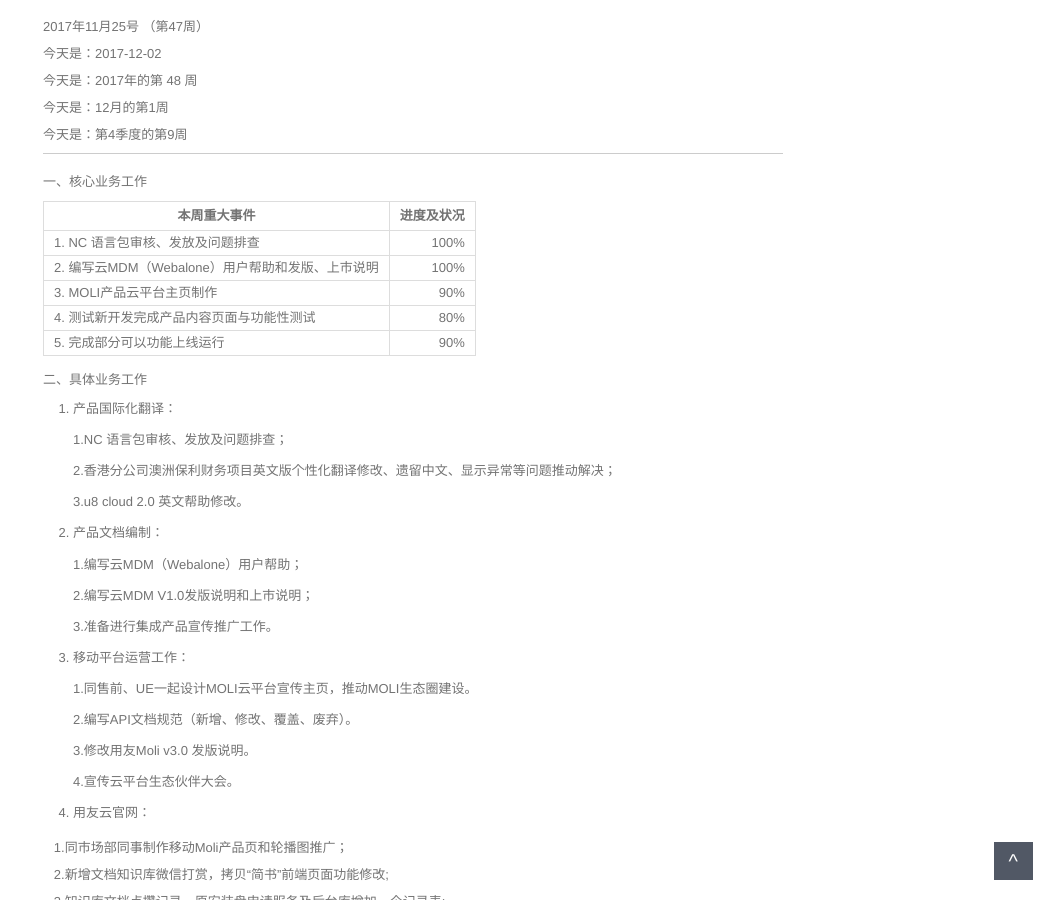
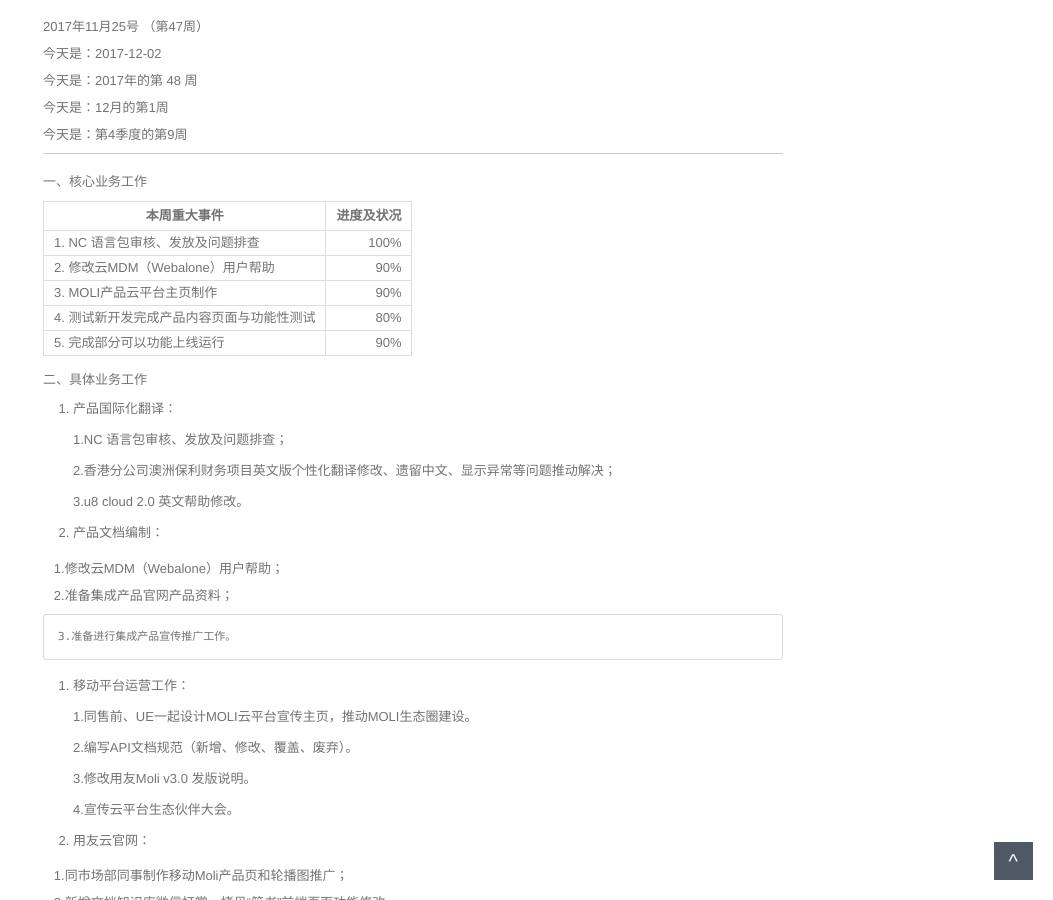
Before and after one commit to walllFlower/blog, a Jekyll site: the page built from _posts/2017-06-22-day_report_cxz.md, in a window 1280 px wide and 900 px high, scrolled down 363 px. Shown: the whole window, without its empty margins (227-1280 px from the left). Built offline with Jekyll 4.4.1, drawn with Linux system fonts in a browser that asks for light colours; comment, search, counter and statistics services are not loaded.

Commit message:
Update 2017-06-22-day_report_cxz.md

```diff
--- a/_posts/2017-06-22-day_report_cxz.md
+++ b/_posts/2017-06-22-day_report_cxz.md
@@ -29,7 +29,7 @@ categories: 日报
 | 本周重大事件 | 进度及状况 |
 | --------    | -----:    |
 | 1. NC 语言包审核、发放及问题排查                    | 100% |
-| 2. 编写云MDM（Webalone）用户帮助和发版、上市说明     | 100% |
+| 2. 修改云MDM（Webalone）用户帮助		| 90% |
 | 3. MOLI产品云平台主页制作| 90% |
 | 4. 测试新开发完成产品内容页面与功能性测试           | 80% |
 | 5. 完成部分可以功能上线运行                        | 90% |
@@ -46,9 +46,9 @@ categories: 日报
 
 2. 产品文档编制：
 
-    1.编写云MDM（Webalone）用户帮助；
+    1.修改云MDM（Webalone）用户帮助；
 
-    2.编写云MDM V1.0发版说明和上市说明；
+    2.准备集成产品官网产品资料；
 
     3.准备进行集成产品宣传推广工作。
 
```
